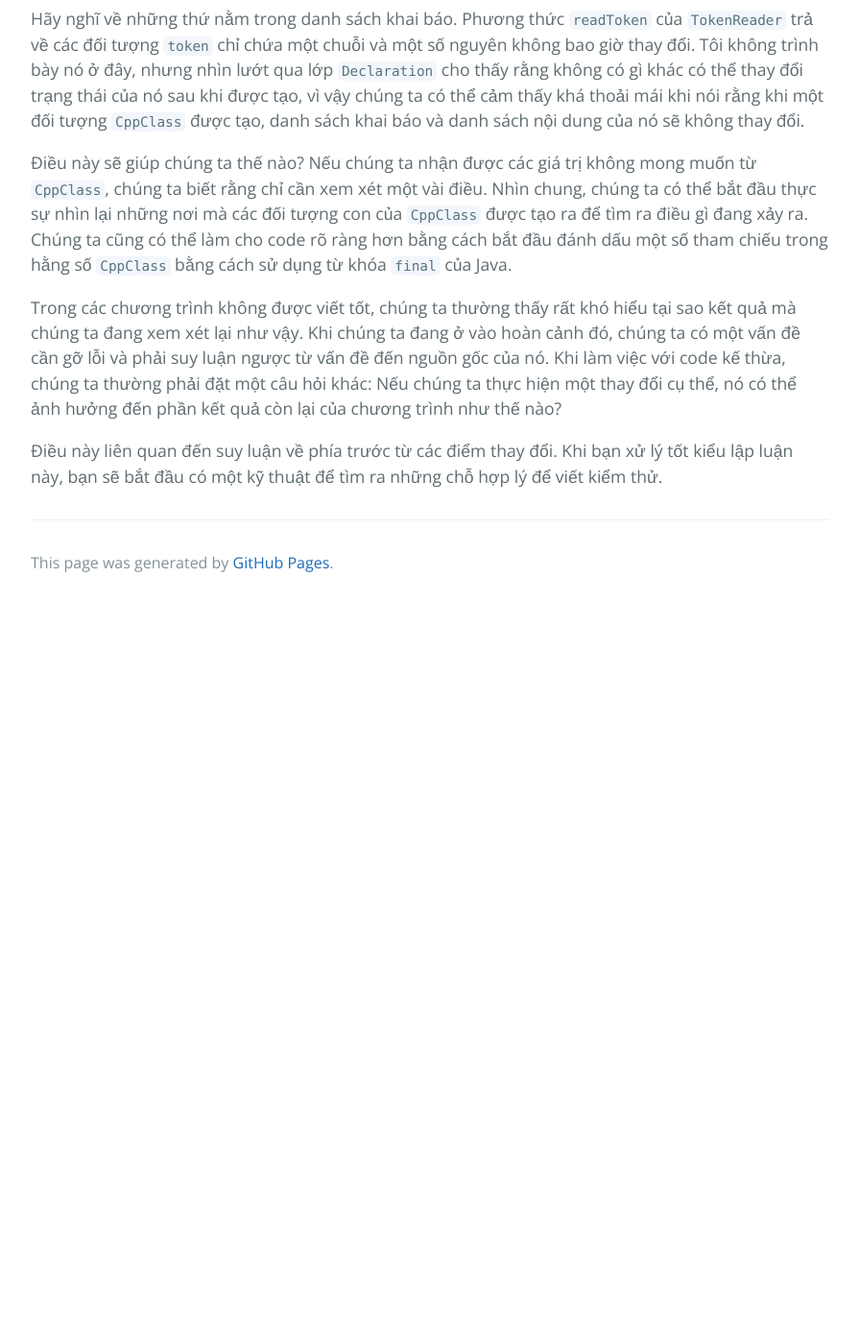
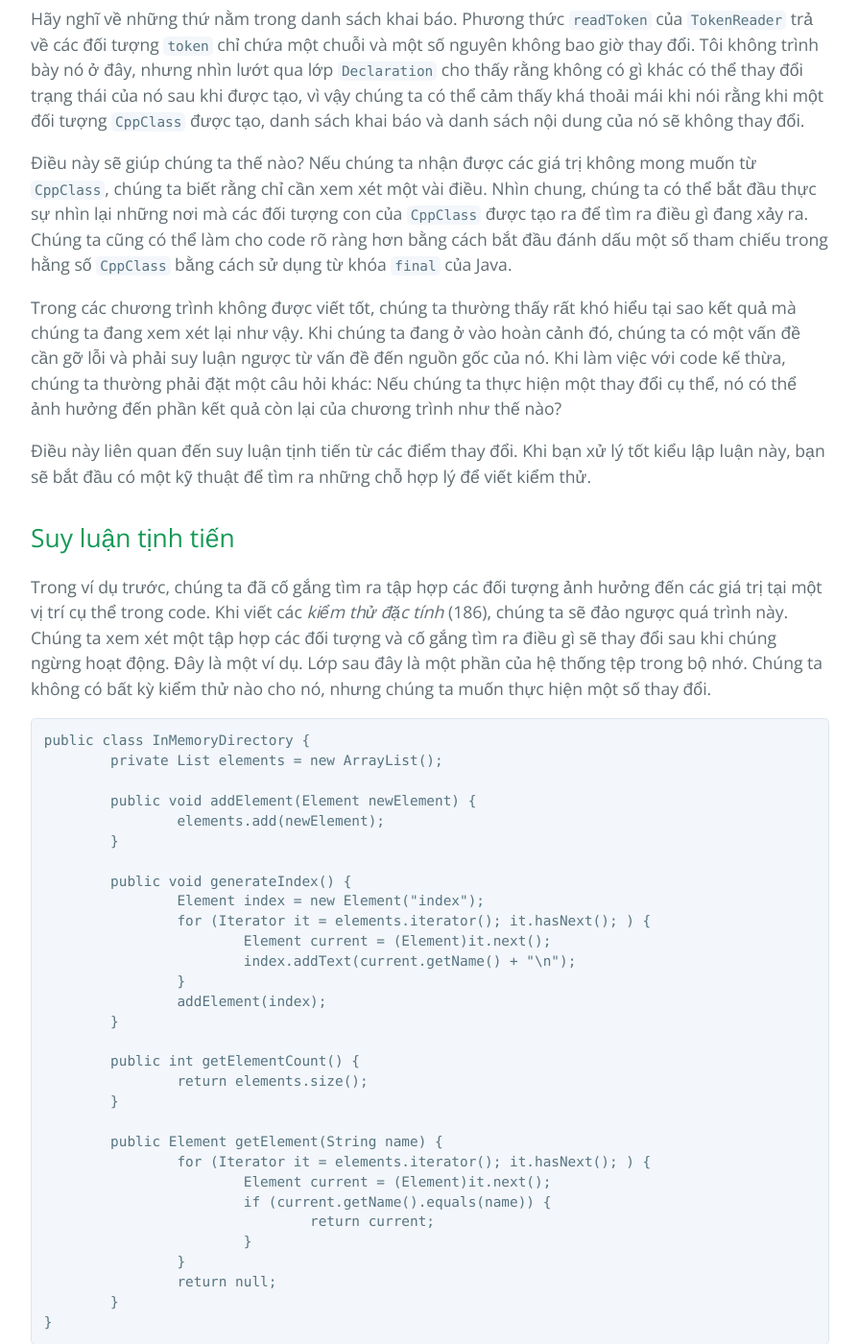
Before and after one commit to HaiBV/haibv.github.io, a Jekyll site: the page built from working-effectively-with-legacy-code/chapter-11-i-need-to-make-a-change-what-methods-should-i-test.md, in a window 1280 px wide and 1400 px high, scrolled down 6144 px. Shown: the whole window at 96% size, without its empty margins (192-1087 px from the left). Built offline with Jekyll 4.4.1, drawn with Linux system fonts in a browser that asks for light colours; our own code applies the rules of GitHub Pages for plain Markdown files; before the commit the page ends 6774 px from its top, so only the background shows below that; some of the changed text lies outside the part shown.

Commit message:
Book - Working Efectively with Legacy Code - P2 - C11

````diff
--- a/working-effectively-with-legacy-code/chapter-11-i-need-to-make-a-change-what-methods-should-i-test.md
+++ b/working-effectively-with-legacy-code/chapter-11-i-need-to-make-a-change-what-methods-should-i-test.md
@@ -162,4 +162,49 @@ Hãy nghĩ về những thứ nằm trong danh sách khai báo. Phương thức
 
 Trong các chương trình không được viết tốt, chúng ta thường thấy rất khó hiểu tại sao kết quả mà chúng ta đang xem xét lại như vậy. Khi chúng ta đang ở vào hoàn cảnh đó, chúng ta có một vấn đề cần gỡ lỗi và phải suy luận ngược từ vấn đề đến nguồn gốc của nó. Khi làm việc với code kế thừa, chúng ta thường phải đặt một câu hỏi khác: Nếu chúng ta thực hiện một thay đổi cụ thể, nó có thể ảnh hưởng đến phần kết quả còn lại của chương trình như thế nào?
 
-Điều này liên quan đến suy luận về phía trước từ các điểm thay đổi. Khi bạn xử lý tốt kiểu lập luận này, bạn sẽ bắt đầu có một kỹ thuật để tìm ra những chỗ hợp lý để viết kiểm thử.
+Điều này liên quan đến suy luận tịnh tiến từ các điểm thay đổi. Khi bạn xử lý tốt kiểu lập luận này, bạn sẽ bắt đầu có một kỹ thuật để tìm ra những chỗ hợp lý để viết kiểm thử.
+
+## Suy luận tịnh tiến
+
+Trong ví dụ trước, chúng ta đã cố gắng tìm ra tập hợp các đối tượng ảnh hưởng đến các giá trị tại một vị trí cụ thể trong code. Khi viết các _kiểm thử đặc tính_ (186), chúng ta sẽ đảo ngược quá trình này. Chúng ta xem xét một tập hợp các đối tượng và cố gắng tìm ra điều gì sẽ thay đổi sau khi chúng ngừng hoạt động. Đây là một ví dụ. Lớp sau đây là một phần của hệ thống tệp trong bộ nhớ. Chúng ta không có bất kỳ kiểm thử nào cho nó, nhưng chúng ta muốn thực hiện một số thay đổi.
+
+```Java
+public class InMemoryDirectory {
+	private List elements = new ArrayList();
+
+	public void addElement(Element newElement) {
+		elements.add(newElement);
+	}
+
+	public void generateIndex() {
+		Element index = new Element("index");
+		for (Iterator it = elements.iterator(); it.hasNext(); ) {
+			Element current = (Element)it.next();
+			index.addText(current.getName() + "\n");
+		}
+		addElement(index);
+	}
+
+	public int getElementCount() {
+		return elements.size();
+	}
+
+	public Element getElement(String name) {
+		for (Iterator it = elements.iterator(); it.hasNext(); ) {
+			Element current = (Element)it.next();
+			if (current.getName().equals(name)) {
+				return current;
+			}
+		}
+		return null;
+	}
+}
+```
+
+`InMemoryDirectory` là một lớp Java nhỏ. Chúng ta có thể tạo một đối tượng `InMemoryDirectory`, thêm các phần tử vào đó, tạo một chỉ mục (index) và sau đó truy cập các phần tử. `Elements` là các đối tượng chứa văn bản, giống như các tệp. Khi chúng tôi tạo một chỉ mục, chúng tôi tạo một phần tử có tên là `index` và nối thêm tên của tất cả các phần tử khác vào nội dung của nó.
+
+Một tính năng kỳ lạ của `InMemoryDirectory` là chúng ta không thể gọi `generateIndex` hai lần mà không làm hỏng mọi thứ. Nếu chúng ta gọi `generateIndex` hai lần, chúng ta sẽ có hai phần tử chỉ mục (phần tử thứ hai được tạo sẽ liệt kê phần tử đầu tiên là một phần tử của thư mục).
+
+May mắn thay, ứng dụng sử dụng `InMemoryDirectory` theo một cách rất hạn chế. Nó tạo ra các thư mục, lấp đầy chúng bằng các phần tử, gọi `generateIndex`, sau đó chuyển thư mục đi khắp nơi để các phần khác của ứng dụng có thể truy cập các phần tử của nó. Tất cả đều hoạt động tốt ngay bây giờ, nhưng chúng ta cần phải thay đổi. Chúng ta cần sửa đổi phần mềm để cho phép mọi người thêm các phần tử vào bất kỳ lúc nào trong thời gian tồn tại của thư mục.
+
+Lý tưởng nhất là chúng ta muốn việc tạo và bảo trì chỉ mục diễn ra như một tác dụng phụ của việc thêm các phần tử. Lần đầu tiên thêm một phần tử, phần tử chỉ mục sẽ được tạo và nó phải chứa tên của phần tử đã được thêm vào. Lần thứ hai, phần tử chỉ mục đó sẽ được cập nhật với tên của phần tử được thêm vào. Sẽ dễ dàng để viết các kiểm thử cho hành vi mới và code thỏa mãn chúng, nhưng chúng tôi không có bất kỳ kiểm thử nào cho hành vi hiện tại. Làm thế nào để chúng ta tìm ra nơi để đặt chúng?
````
